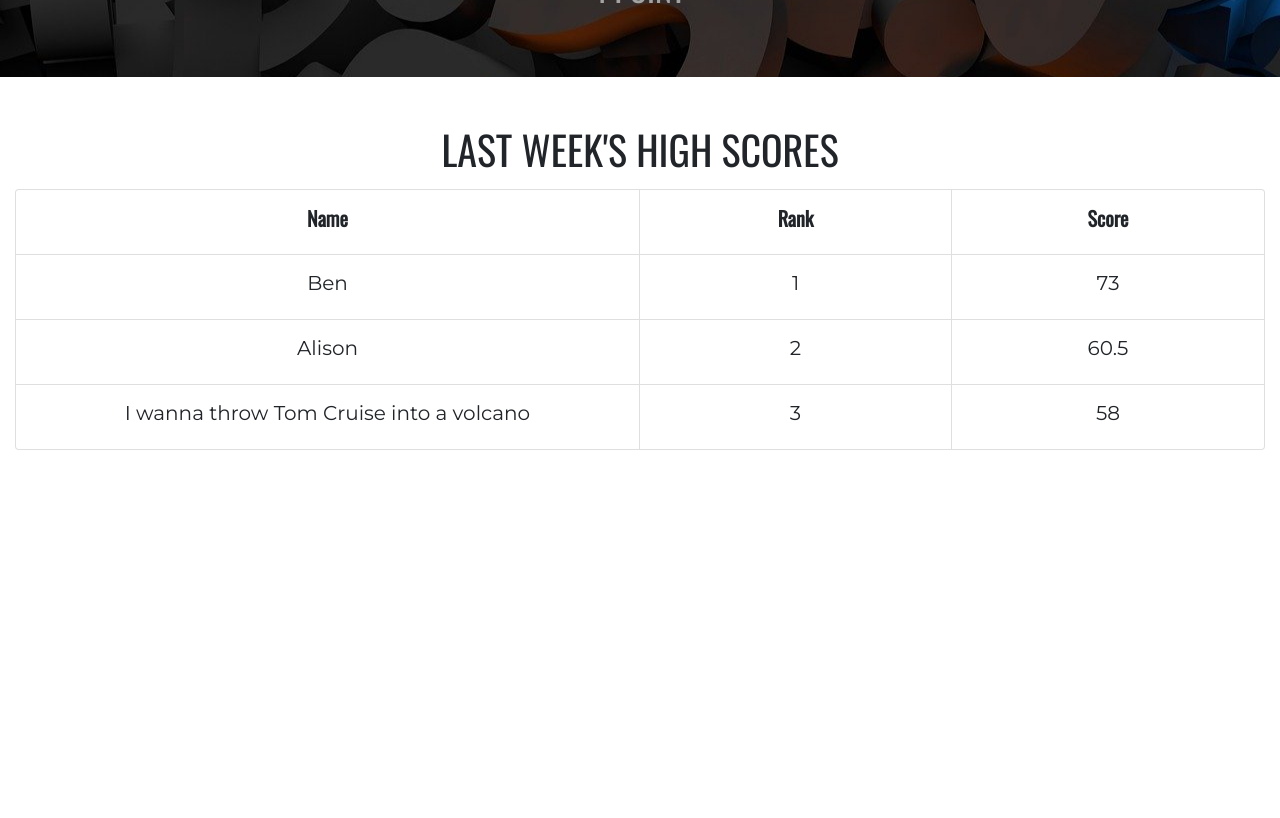
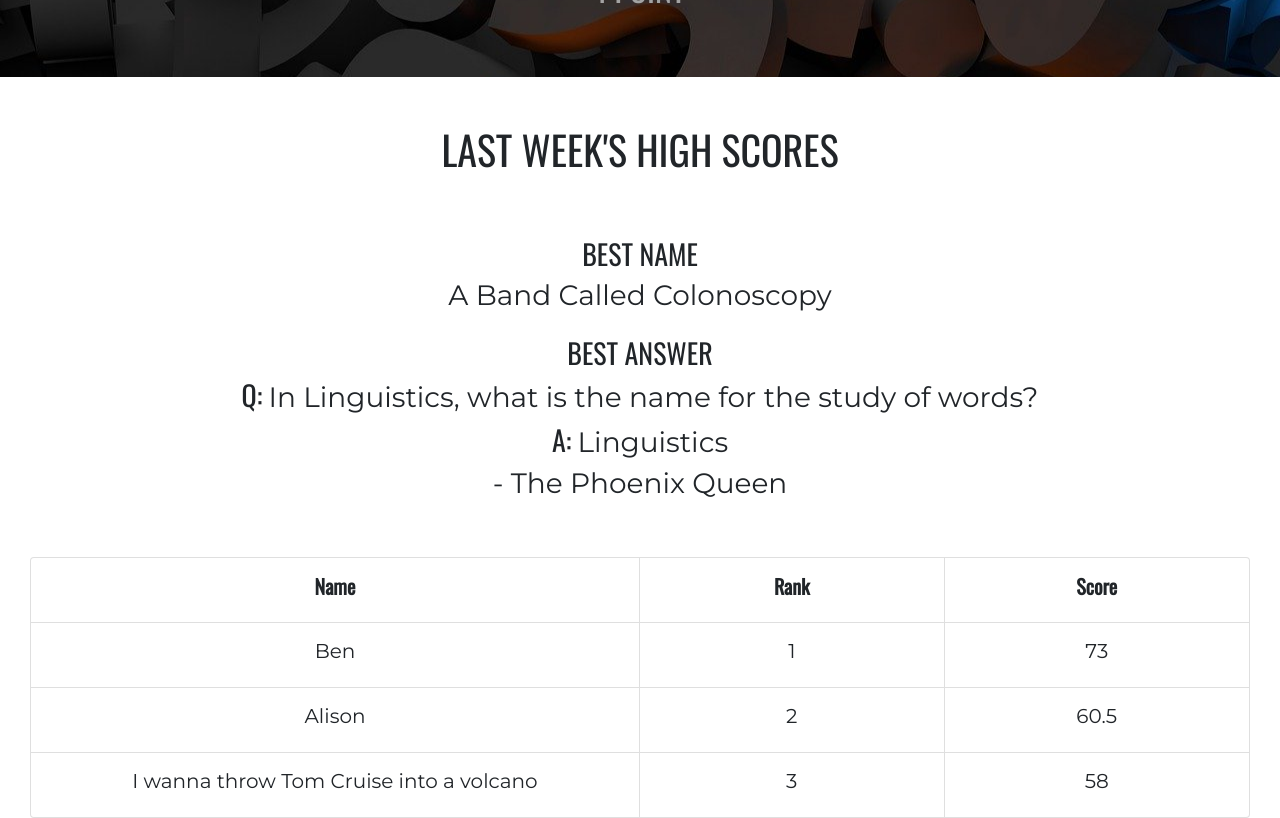
Before and after one commit to TimWatervoort/askybois-frontend, a React (Create React App) app: page /#/ in a window 1280 px wide. Shown: the part 700-1518 px from the top of the page. Before the commit the page ends 1150 px from the top, so only its background shows below. Built offline with nearby package versions, Linux system fonts and the light colour scheme.

Commit message:
added humor awards

```diff
--- a/src/components/ShortScores/ShortScores.js
+++ b/src/components/ShortScores/ShortScores.js
@@ -3,9 +3,31 @@ import ScoreEntry from 'components/ScoreEntry';
 
 const ShortScores = props => {
   return (
+  <div className='container-fluid'>
     <div className='text-center row my-5'>
       <div className='col'>
         <h1 className='ask-nav mb-3'>LAST WEEK'S HIGH SCORES</h1>
+      </div>
+    </div>
+
+    <div className='row'>
+      <div className='col'>
+        <h3 className='ask-nav'>BEST NAME</h3>
+        <h3 className='ask-text'>A Band Called Colonoscopy</h3>
+      </div>
+    </div>
+
+    <div className='row mt-3 mb-5'>
+      <div className='col'>
+        <h3 className='ask-nav'>BEST ANSWER</h3>
+        <h3 className='ask-text'><span className='ask-nav'>Q: </span> In Linguistics, what is the name for the study of words?</h3>
+        <h3 className='ask-text'><span className='ask-nav'>A: </span> Linguistics</h3>
+        <h3 className='ask-text'>- The Phoenix Queen</h3>
+      </div>
+    </div>
+
+    <div className='row mb-2'>
+      <div className='col'>
         <div className='card'>
           <div className='card-body p-0'>
             <div className='container-fluid'>
@@ -28,6 +50,7 @@ const ShortScores = props => {
         </div>
       </div>
     </div>
+  </div>
   )
 }
 
```
